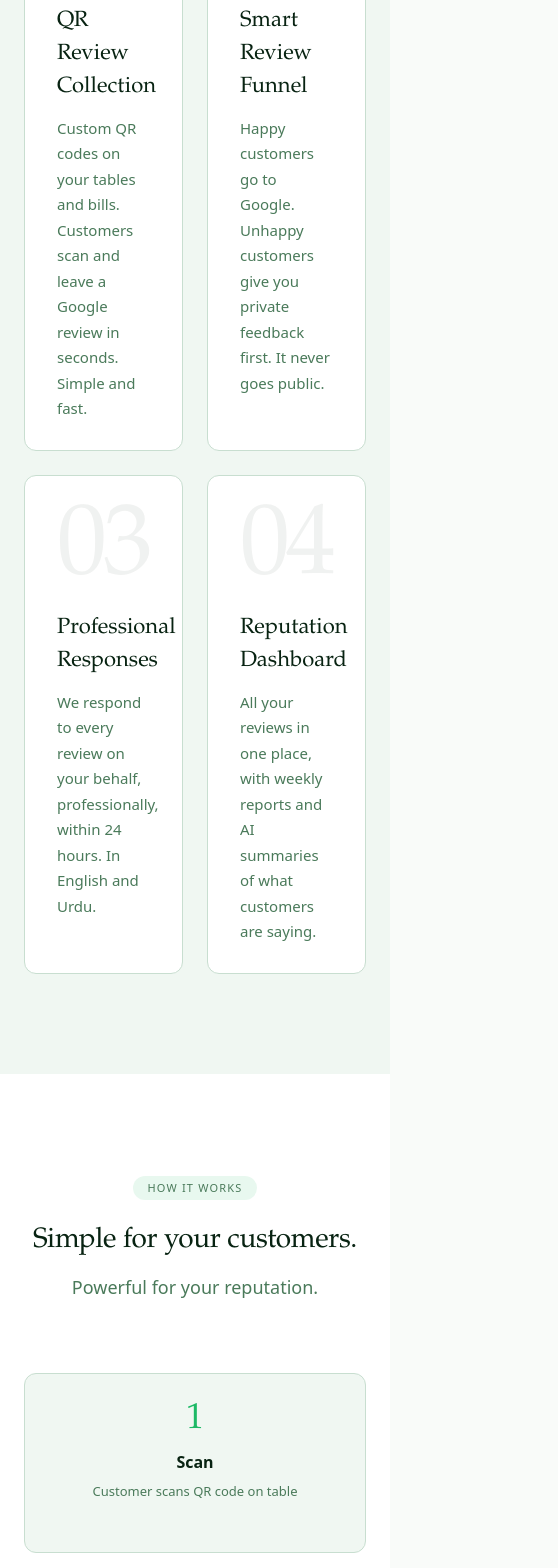
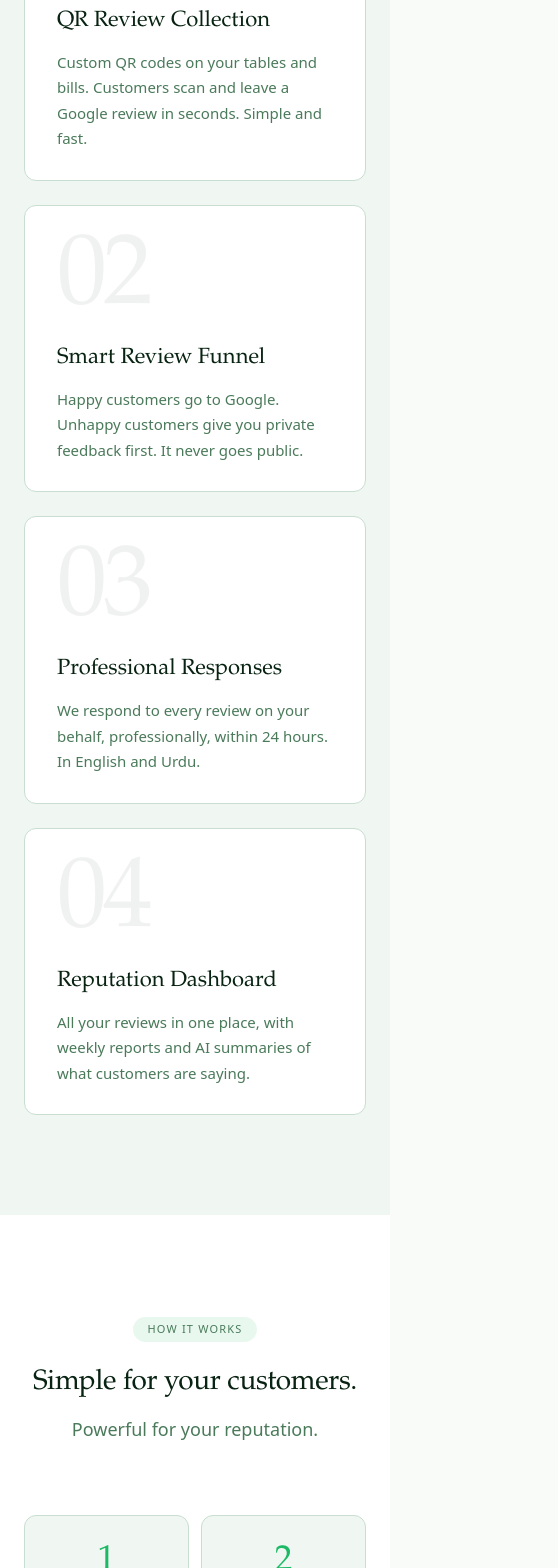
Before and after one commit to Bilalabbasid/Stellr, a Next.js app: page / in a window 390 px wide. Shown: the part 2679-4247 px from the top of the page, 558 px wide, since content can reach past the window. Built offline with nearby package versions, Linux system fonts and the light colour scheme.

Commit message:
Fix mobile responsiveness: overflow, grid stacking, flow cards

```diff
--- a/src/app/globals.css
+++ b/src/app/globals.css
@@ -17,6 +17,7 @@
 
 html {
   scroll-behavior: smooth;
+  overflow-x: hidden;
 }
 
 body {
@@ -26,6 +27,7 @@ body {
   -webkit-font-smoothing: antialiased;
   margin: 0;
   padding: 0;
+  overflow-x: hidden;
 }
 
 .font-palatino {
@@ -261,6 +263,34 @@ textarea.form-input {
     grid-template-columns: 1fr !important;
   }
 
+  .steps-grid {
+    grid-template-columns: 1fr !important;
+  }
+
+  .flow-grid {
+    display: grid !important;
+    grid-template-columns: 1fr 1fr !important;
+    gap: 12px !important;
+  }
+
+  .flow-step {
+    flex: none !important;
+  }
+
+  .impact-grid {
+    grid-template-columns: 1fr !important;
+  }
+
+  .impact-grid > div {
+    border-right: none !important;
+    border-bottom: 1px solid rgba(255,255,255,0.07);
+    padding: 28px 16px !important;
+  }
+
+  .impact-grid > div:last-child {
+    border-bottom: none;
+  }
+
   .market-grid {
     grid-template-columns: 1fr !important;
   }
--- a/src/app/page.tsx
+++ b/src/app/page.tsx
@@ -271,7 +271,7 @@ export default function Home() {
             </p>
           </div>
 
-          <div className="steps-grid" style={{ display: "flex", gap: "16px", justifyContent: "center", flexWrap: "wrap" }}>
+          <div className="steps-grid flow-grid" style={{ display: "flex", gap: "16px", justifyContent: "center", flexWrap: "wrap" }}>
             {[
               { n: "1", title: "Scan", body: "Customer scans QR code on table" },
               { n: "2", title: "Rate", body: "Rates their experience" },
@@ -279,8 +279,7 @@ export default function Home() {
               { n: "4", title: "Protect", body: "1–3 stars go to private feedback" },
               { n: "5", title: "Report", body: "You receive a WhatsApp report" },
             ].map((step, i) => (
-              <div key={i} style={{
-                flex: "0 0 180px",
+              <div key={i} className="flow-step" style={{
                 textAlign: "center",
                 padding: "28px 16px",
                 background: "var(--petal)",
@@ -414,7 +413,7 @@ export default function Home() {
             </h2>
           </div>
 
-          <div style={{ display: "grid", gridTemplateColumns: "repeat(3, 1fr)", gap: "0" }}>
+          <div className="impact-grid" style={{ display: "grid", gridTemplateColumns: "repeat(3, 1fr)", gap: "0" }}>
             {[
               {
                 stat: "+18%",
```
